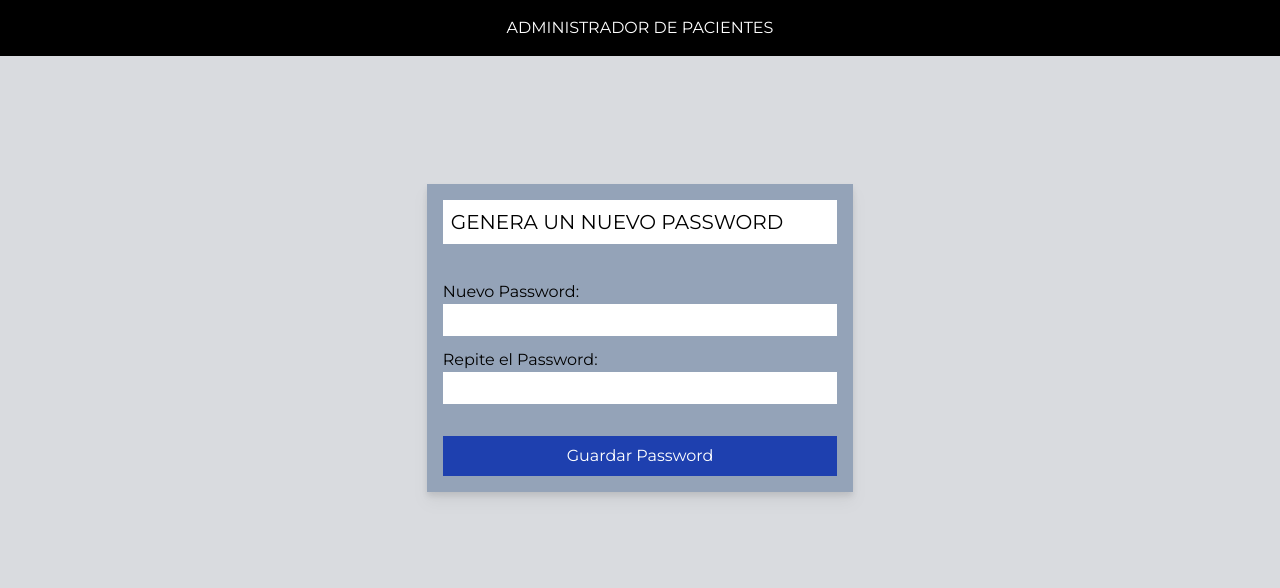
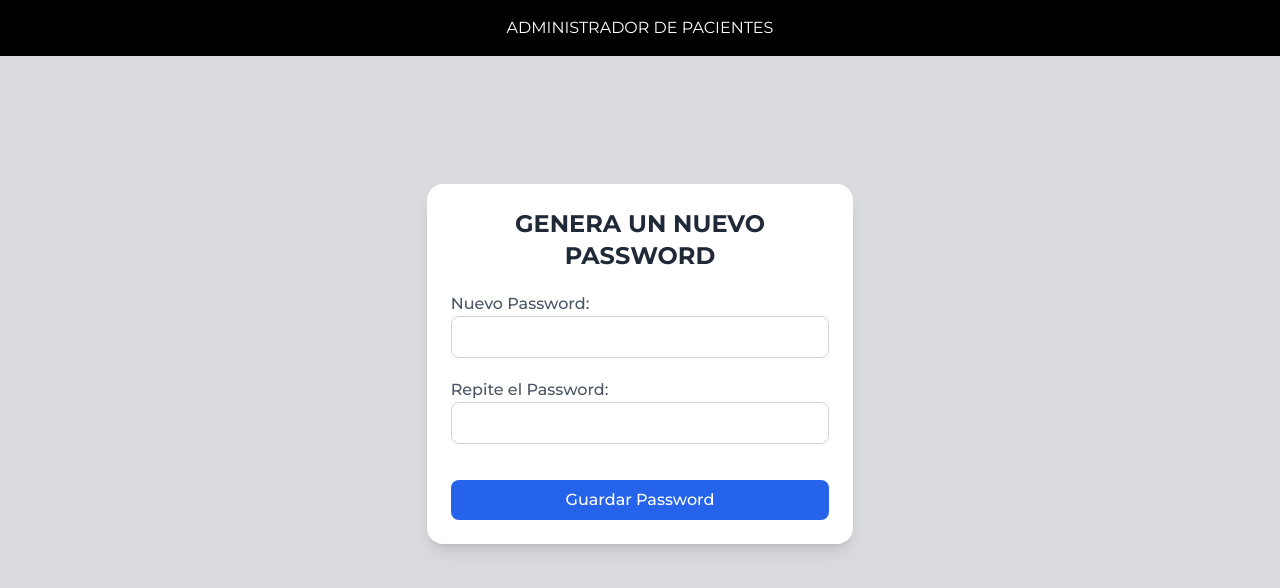
Before and after one commit to SantyPadilla51/ADMIN-PACIENTES, a React (Vite) app: page /olvide-password/1 in a window 1280 px wide. Shown: the top 588 px of the page. Built offline with nearby package versions, Linux system fonts and the light colour scheme; no server answers.

Commit message:
fix error requests

```diff
--- a/src/components/NuevoPassword.jsx
+++ b/src/components/NuevoPassword.jsx
@@ -1,15 +1,13 @@
 import { useState } from "react"
 import { useParams } from "react-router-dom"
+import { useNavigate } from "react-router-dom";
+import { ToastContainer, toast } from 'react-toastify';
 import ClipLoader from "react-spinners/ClipLoader";
-import { useNavigate } from "react-router-dom";
 import Navbar from "./Navbar";
-import { ToastContainer, toast } from 'react-toastify';
+import clienteAxios from "../config/axios";
 import 'react-toastify/dist/ReactToastify.css';
-import clienteAxios from "../config/axios";
 
 const NuevoPassword = () => {
-
-    const { token } = useParams()
     const [password, setPassword] = useState("")
     const [repetirPassword, setRepetirPassword] = useState("")
     const [cargando, setCargando] = useState(false)
@@ -23,23 +21,18 @@ const NuevoPassword = () => {
             try {
                 setCargando(true)
 
-                const request = await fetch(
-                    `https://backend-adm.onrender.com/olvide-password/${token}`,
-                    {
-                        method: "POST",
-                        headers: {
-                            "Content-Type": "application/json"
-                        },
-                        body: JSON.stringify({
-                            password
-                        })
+                const token = localStorage.getItem('token')
+                const url = `/olvide-password/${token}`
+                const config = {
+                    headers: {
+                        'Content-Type': 'application/json',
+                        'Authorization': `Bearer ${token}`
                     }
-                )
-                const data = await request.json()
-                console.log(data);
+                }
 
+                const { data } = await clienteAxios.post(url, password, config)
 
-                if (data.estado != true) {
+                if (data.ok != true) {
                     toast.error("Hubo un error al cambiar la contraseña")
                     setCargando(false)
                 } else {
@@ -74,29 +67,43 @@ const NuevoPassword = () => {
         <>
             <ToastContainer />
             <Navbar />
-            <form className="mt-32 mx-3 drop-shadow-lg bg-slate-400 flex flex-col p-4  gap-3 lg:w-1/3 lg:mx-auto lg:mt-32" onSubmit={handleSubmit}>
+            <form
+                className="mt-32 mx-4 bg-white shadow-lg rounded-2xl p-6 flex flex-col gap-5 lg:w-1/3 lg:mx-auto"
+                onSubmit={handleSubmit}
+            >
+                <h1 className="text-2xl font-bold text-center text-gray-800 uppercase">
+                    Genera un nuevo password
+                </h1>
 
-                <h1 className="text-xl bg-white p-2 uppercase">Genera un nuevo password</h1>
-
-                <div className="flex flex-col mt-6">
-                    <label>Nuevo Password:</label>
-                    <input className="p-1" name="password" onChange={(e) => handleChange(e)} />
+                <div className="flex flex-col">
+                    <label className="text-gray-600 font-medium">Nuevo Password:</label>
+                    <input
+                        className="p-2 border border-gray-300 rounded-lg focus:outline-none focus:ring-2 focus:ring-blue-500 focus:border-transparent"
+                        type="text"
+                        name="password"
+                        onChange={(e) => handleChange(e)}
+                        required
+                    />
                 </div>
 
-                <div className="flex flex-col ">
-                    <label>Repite el Password:</label>
-                    <input className="p-1" name="repetirPassword" onChange={(e) => handleChange(e)} />
+                <div className="flex flex-col">
+                    <label className="text-gray-600 font-medium">Repite el Password:</label>
+                    <input
+                        className="p-2 border border-gray-300 rounded-lg focus:outline-none focus:ring-2 focus:ring-blue-500 focus:border-transparent"
+                        type="text"
+                        name="repetirPassword"
+                        onChange={(e) => handleChange(e)}
+                        required
+                    />
                 </div>
 
-                {cargando ? (
-                    <button className="bg-blue-800 text-white p-2 hover:bg-blue-600 mt-5" type="submit">
-                        <ClipLoader color={'#fff'} />
-                    </button>
-                ) : (
-                    <button className="bg-blue-800 text-white p-2 hover:bg-blue-600 mt-5" type="submit">Guardar Password</button>
-                )}
-
-
+                <button
+                    className="bg-blue-600 text-white font-medium py-2 rounded-lg hover:bg-blue-700 transition flex justify-center items-center gap-2 mt-4 disabled:bg-gray-400 disabled:cursor-not-allowed"
+                    type="submit"
+                    disabled={cargando}
+                >
+                    {cargando ? <ClipLoader color="#fff" size={20} /> : "Guardar Password"}
+                </button>
             </form>
         </>
     )
--- a/src/components/RestablecerPassword.jsx
+++ b/src/components/RestablecerPassword.jsx
@@ -26,6 +26,7 @@ const RestablecerPassword = () => {
     try {
 
       const url = "olvide-password"
+
       const {data} = await clienteAxios.post(url, { email }, {
         headers: { 'Content-Type': 'application/json' }
       });
```
